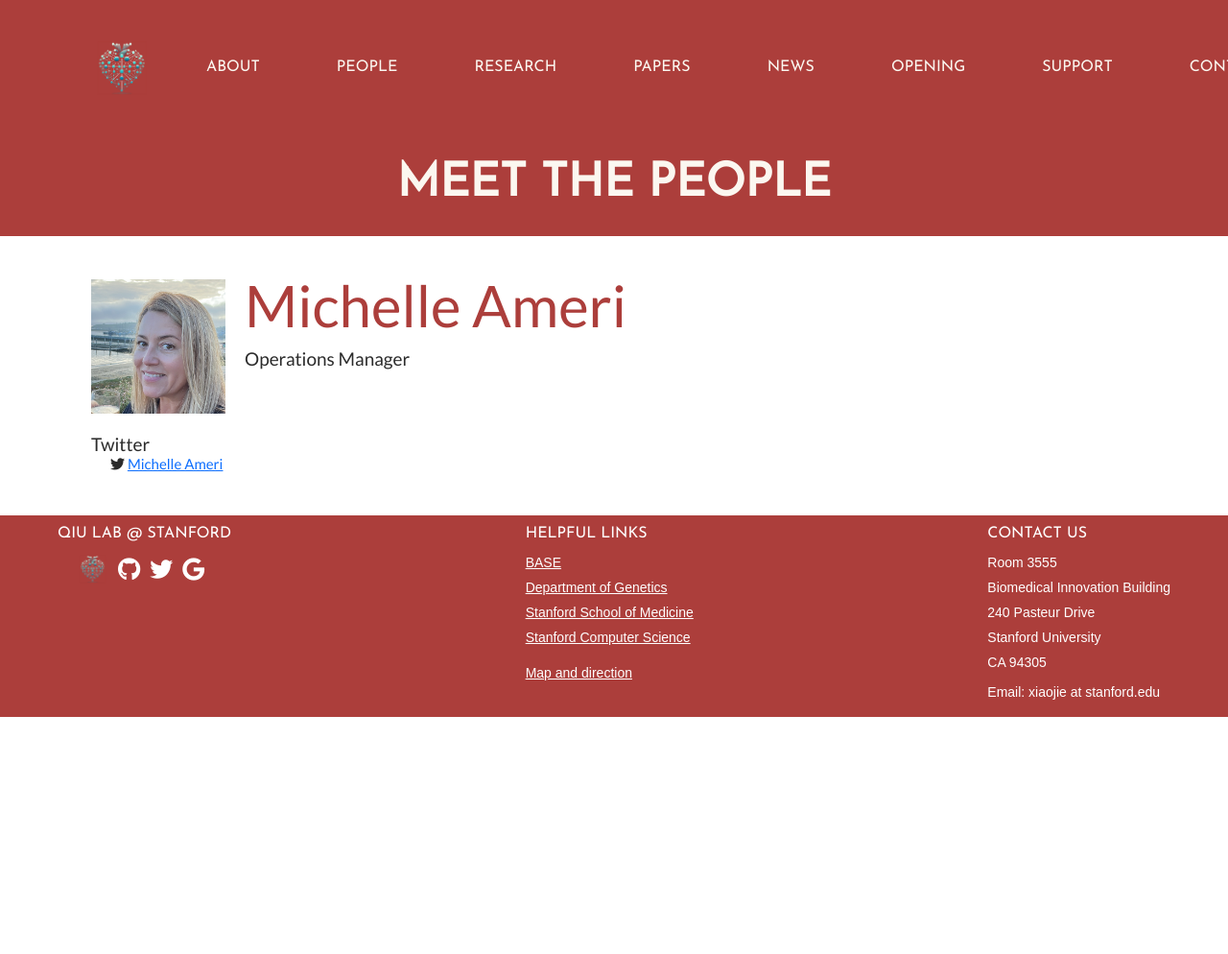
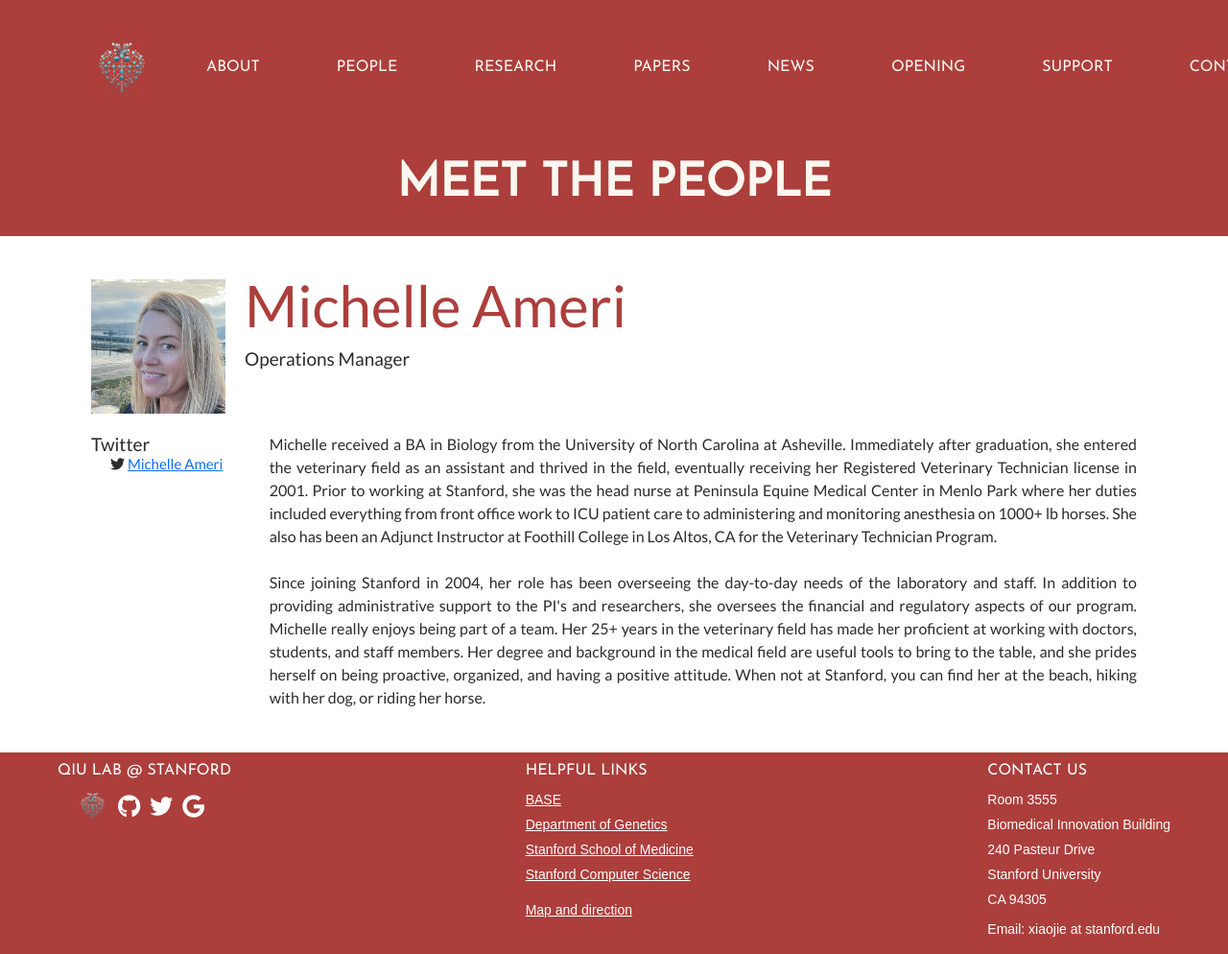
Before and after one commit to aristoteleo/qiu_lab_website, a Jekyll site: the page built from _people/michelle.md, in a window 1280 px wide. Shown: the whole page at 96% size. Built offline with Jekyll 4.4.1, drawn with Linux system fonts in a browser that asks for light colours; before the commit the page ends 900 px from its top, so only the background shows below that.

Commit message:
Update michelle.md

```diff
--- a/_people/michelle.md
+++ b/_people/michelle.md
@@ -7,4 +7,5 @@ position: "Operations Manager"
 current: true
 headshot: "michelle.png"
 twitter: ""
+bio: "Michelle received a BA in Biology from the University of North Carolina at Asheville. Immediately after graduation, she entered the veterinary field as an assistant and thrived in the field, eventually receiving her Registered Veterinary Technician license in 2001. Prior to working at Stanford, she was the head nurse at Peninsula Equine Medical Center in Menlo Park where her duties included everything from front office work to ICU patient care to administering and monitoring anesthesia on 1000+ lb horses. She also has been an Adjunct Instructor at Foothill College in Los Altos, CA for the Veterinary Technician Program. <br/><br/> Since joining Stanford in 2004, her role has been overseeing the day-to-day needs of the laboratory and staff. In addition to providing administrative support to the PI's and researchers, she oversees the financial and regulatory aspects of our program. Michelle really enjoys being part of a team. Her 25+ years in the veterinary field has made her proficient at working with doctors, students, and staff members. Her degree and background in the medical field are useful tools to bring to the table, and she prides herself on being proactive, organized, and having a positive attitude. When not at Stanford, you can find her at the beach, hiking with her dog, or riding her horse."
 ---
```
